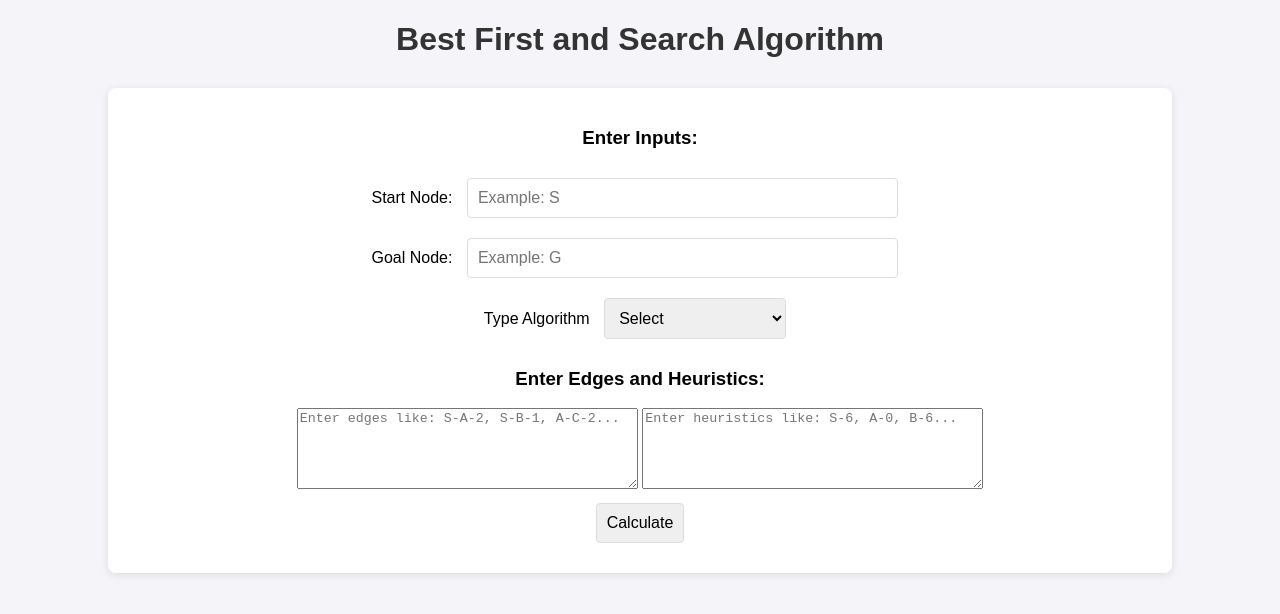
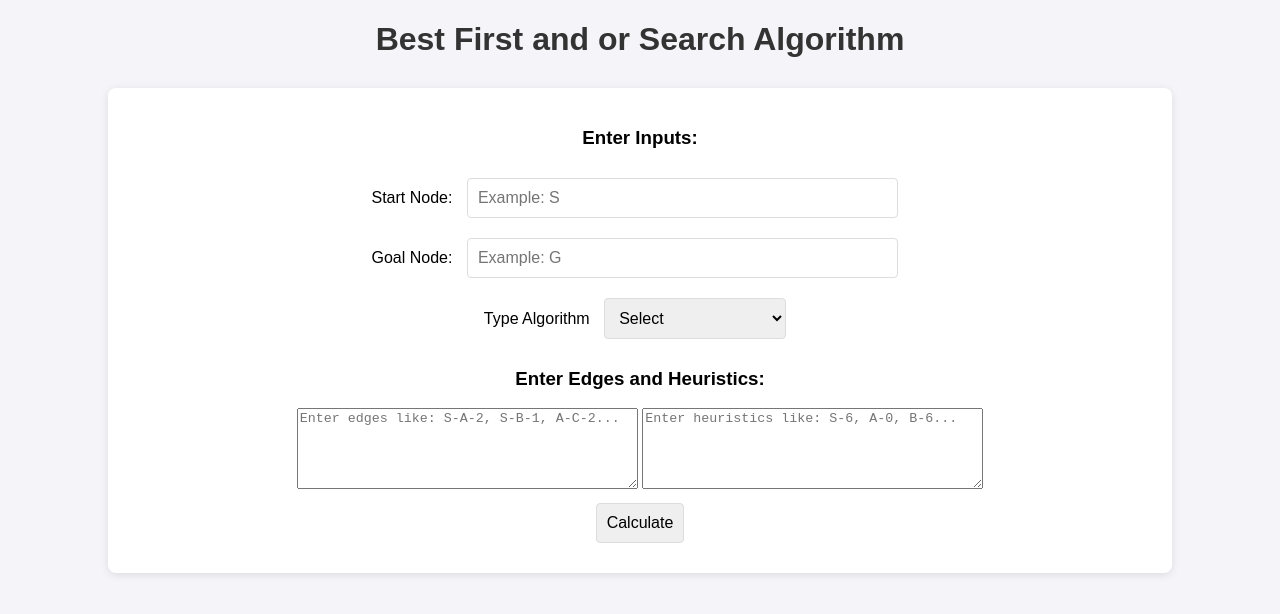
Before and after one commit to ghadafawzy/Git_Task, a plain HTML site: page Best-first.html in a window 1280 px wide. Drawn offline with Linux system fonts and the light colour scheme.

Commit message:
commit after push

```diff
--- a/Best-first.html
+++ b/Best-first.html
@@ -58,7 +58,7 @@
     </style>
   </head>
   <body>
-    <h1>Best First and Search Algorithm</h1>
+    <h1>Best First and  or Search Algorithm</h1>
 
     <div class="container">
       <h3>Enter Inputs:</h3>
```
